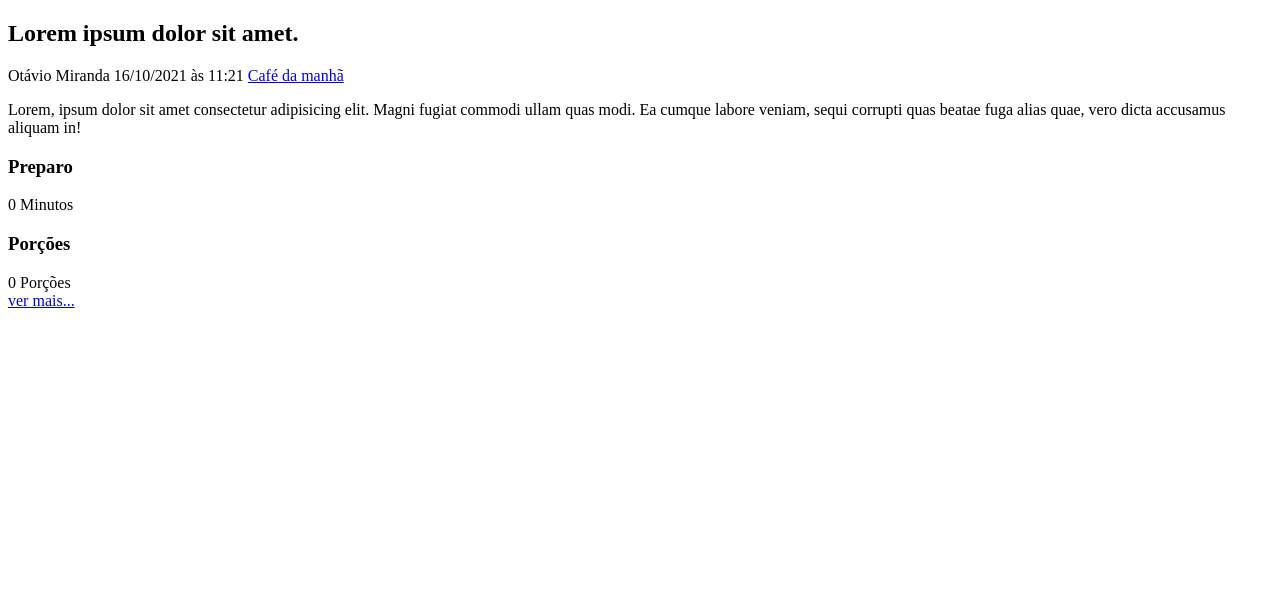
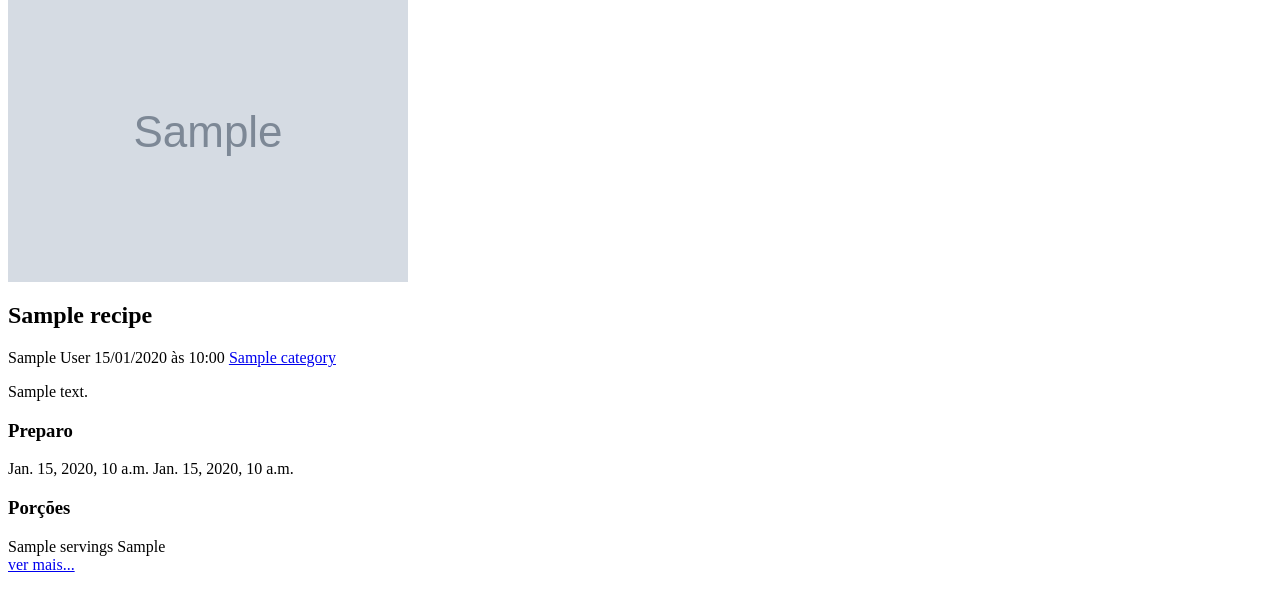
Before and after one commit to joaofbcastro/Learning-Django, a Django app: template recipes/templates/recipes/partials/recipe.html in a window 1280 px wide. Shown: the part 26-637 px from the top of the page. Run offline with Django 4.2, Linux system fonts and the light colour scheme; the template is opened without the code that fills it: most values are stand-ins (such as "Sample title", 1, 10 or a date in 2020); grey boxes marked "Sample" are stand-in pictures; some libraries are stand-ins or nearby versions.

Commit message:
:sparkles: Fim da seção 7

```diff
--- a/recipes/templates/recipes/partials/recipe.html
+++ b/recipes/templates/recipes/partials/recipe.html
@@ -1,51 +1,57 @@
 <div class="recipe recipe-list-item">
   <div class="recipe-cover">
-    <img src="https://via.placeholder.com/1280x720.png/269fe6" alt="Temporário">
+    <img src="{{ recipe.cover.url }}" alt="Temporário">
   </div>
   <div class="recipe-title-container">
-    <h2 class="recipe-title">Lorem ipsum dolor sit amet.</h2>
+    <h2 class="recipe-title">{{ recipe.title }}</h2>
   </div>
   <div class="recipe-author">
     <span class="recipe-author-item">
       <i class="fas fa-user"></i>
-      Otávio Miranda
+      {{ recipe.author.first_name }} {{ recipe.author.last_name }}
     </span>
     <span class="recipe-author-item">
       <i class="fas fa-calendar-alt"></i>
-      16/10/2021 às 11:21
+      {{ recipe.created_at|date:"d/m/Y" }} às {{ recipe.created_at|date:"H:i" }}
     </span>
     <span class="recipe-author-item">
       <a href="/recipes/category/cafe-da-manha/">
         <i class="fas fa-layer-group"></i>
-        <span>Café da manhã</span>
+        <span>{{ recipe.category.name }}</span>
       </a>
     </span>
   </div>
   <div class="recipe-content">
-    <p>Lorem, ipsum dolor sit amet consectetur adipisicing elit. Magni fugiat commodi ullam quas modi.
-      Ea cumque labore veniam, sequi corrupti quas beatae fuga alias quae, vero dicta accusamus
-      aliquam in!</p>
+    <p>{{ recipe.description }}</p>
   </div>
 
   <div class="recipe-meta-container">
     <div class="recipe-meta recipe-preparation">
       <h3 class="recipe-meta-title"><i class="fas fa-stopwatch"></i> Preparo</h3>
       <div class="recipe-meta-text">
-        0 Minutos
+        {{ recipe.preparation_time }} {{ recipe.preparation_time_unit }}
       </div>
     </div>
     <div class="recipe-meta recipe-servings">
       <h3 class="recipe-meta-title"><i class="fas fa-pizza-slice"></i> Porções</h3>
       <div class="recipe-meta-text">
-        0 Porções
+        {{ recipe.servings }} {{ recipe.servings_unit }}
       </div>
     </div>
   </div>
 
+  {% if is_detail_page is not True %}
     <footer class="recipe-footer">
       <a class="recipe-read-more button button-dark button-full-width" href="/recipes/3/">
         <i class="fas fa-eye"></i>
         <span>ver mais...</span>
       </a>
     </footer>
+  {% endif %}
+
+  {% if is_detail_page is True %}
+    <div class="preparetion-steps">
+      {{ recipe.preparation_steps|linebreaksbr }}
     </div>
+  {% endif %}
+</div>
--- a/recipes/urls.py
+++ b/recipes/urls.py
@@ -1,6 +1,7 @@
 from django.urls import path
-from recipes.views import home
+from . import views
 
 urlpatterns = [
-    path('', home),
+    path('', views.home),
+    path('recipes/<int:id>/', views.recipe),
 ]
```
Also changed, not shown: recipes/templates/recipes/base.html (added, +21 -0 lines), recipes/templates/recipes/pages/home.html (+9 -17 lines), recipes/templates/recipes/pages/recipe-view.html (added, +9 -0 lines), recipes/templates/recipes/partials/head.html (+0 -7 lines), recipes/views.py (+40 -1 lines). Lines whose indentation alone changed are shown as unchanged.
